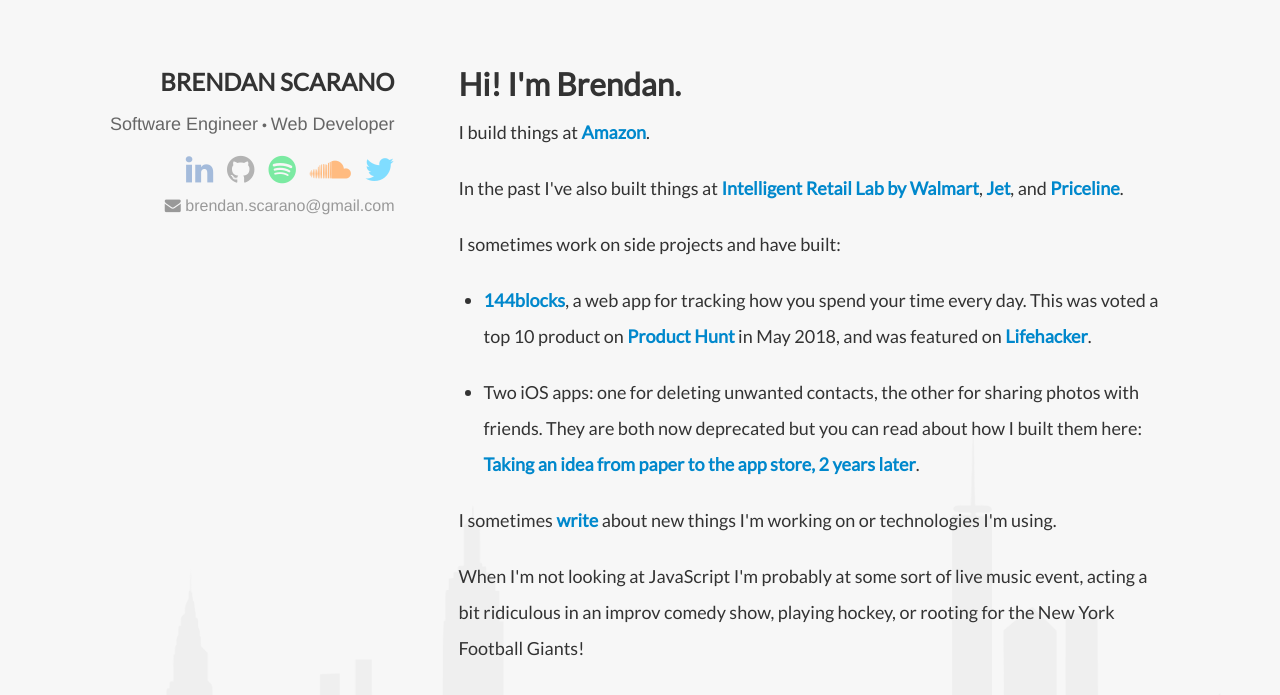
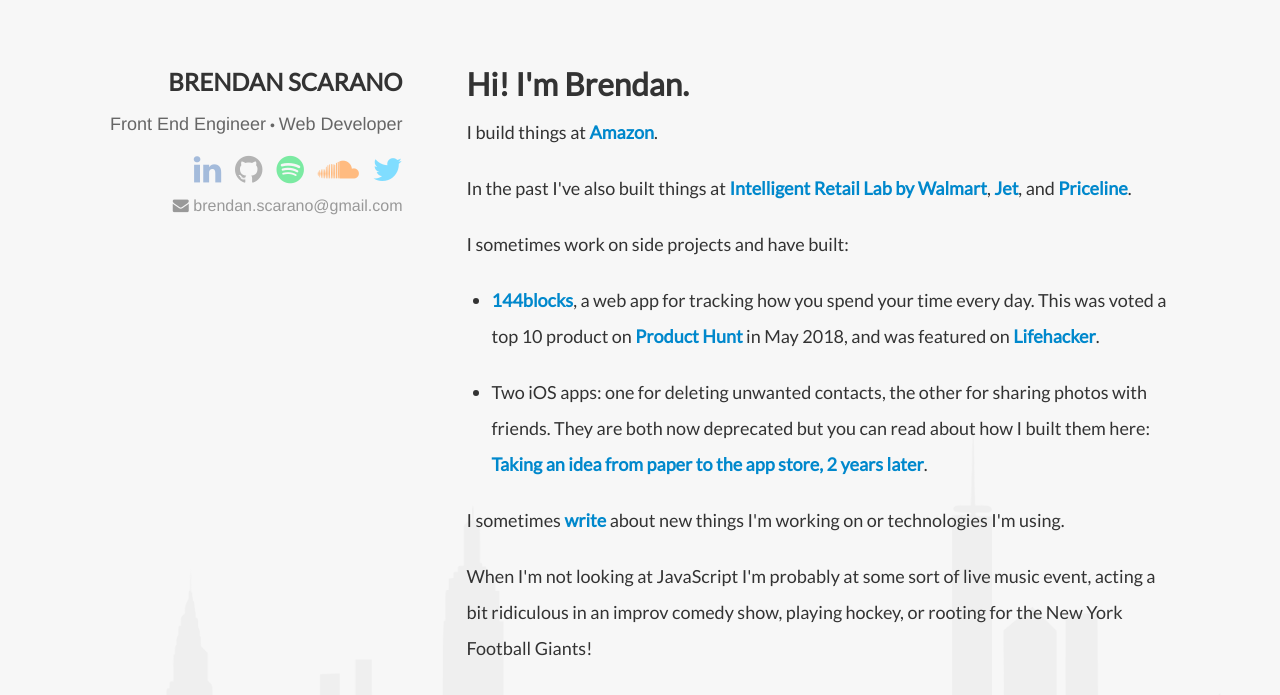
Before and after one commit to brendanscarano/brendanscarano.github.io, a Jekyll site: the page built from index.html, in a window 1280 px wide. Shown: the top 695 px of the page. Built offline with Jekyll 4.4.1, drawn with Linux system fonts in a browser that asks for light colours.

Commit message:
update job title

```diff
--- a/_includes/sidebar.html
+++ b/_includes/sidebar.html
@@ -2,7 +2,7 @@
   <h1>Brendan Scarano</h1>
 
   <div class="profession-list">
-    <h2>Software Engineer</h2>
+    <h2>Front End Engineer</h2>
     &bull;
     <h2>Web Developer</h2>
   </div>
```
